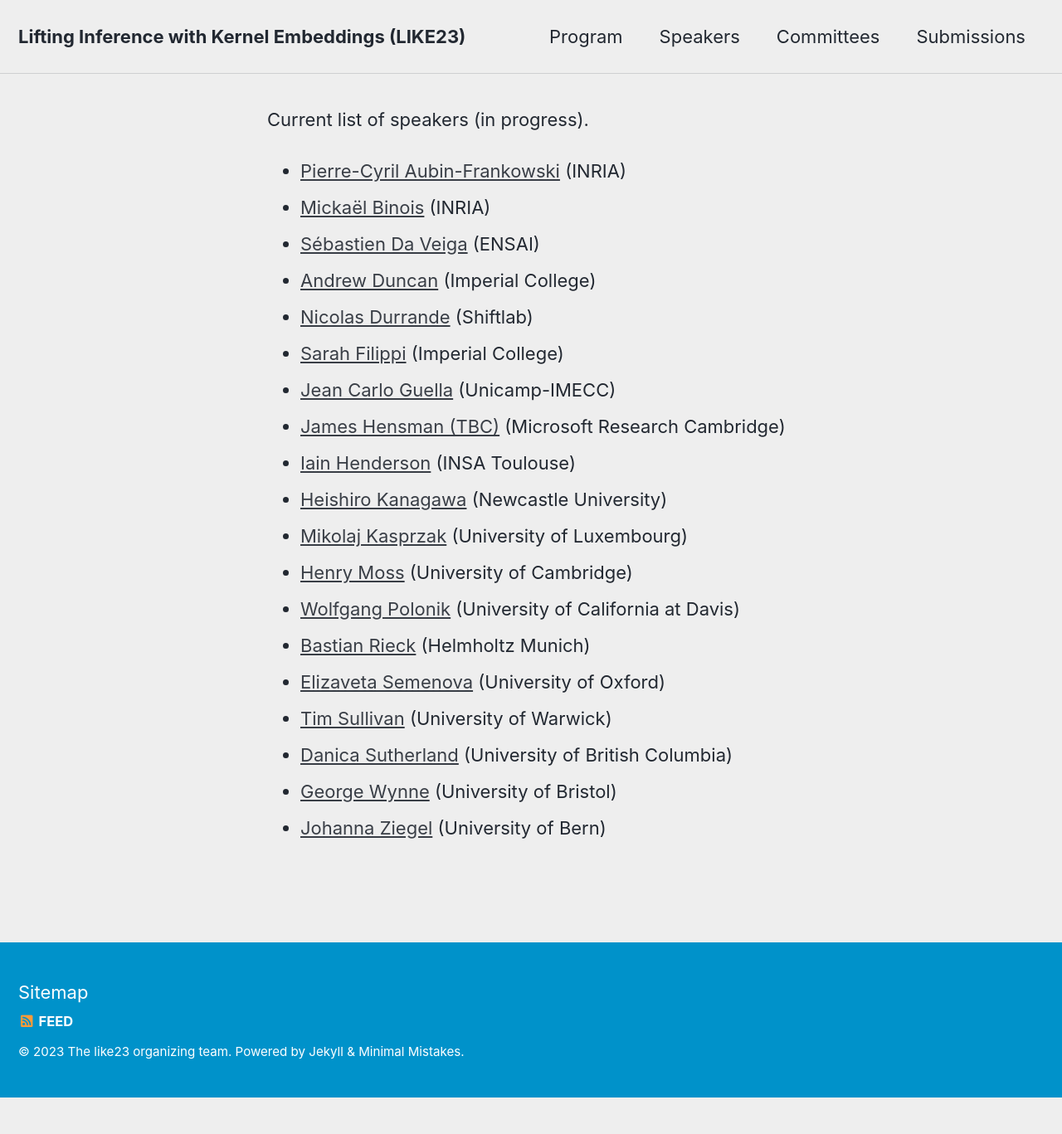
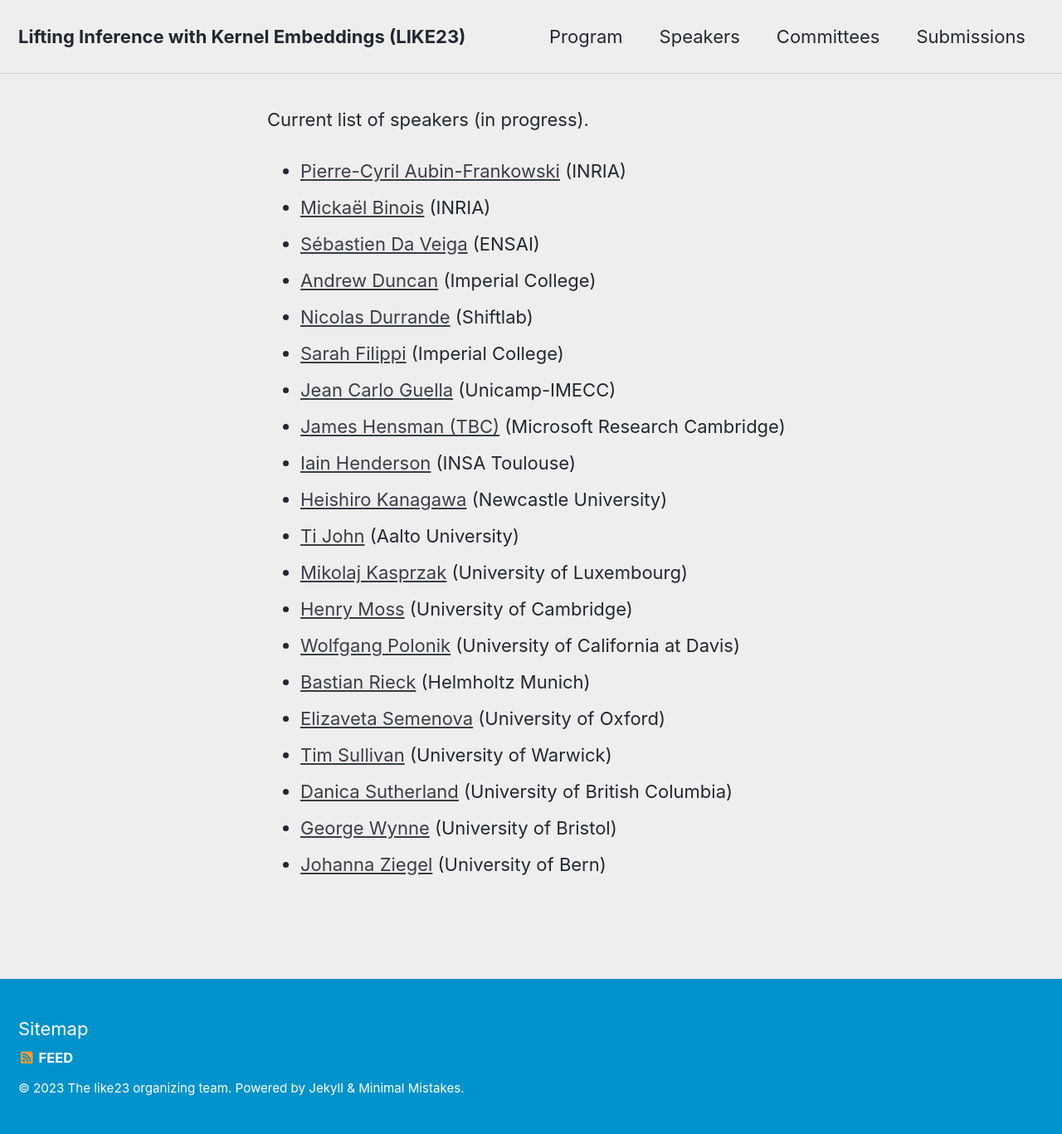
Before and after one commit to LIKE23-Bern/LIKE23-Bern.github.io, a Jekyll site: the page built from _pages/speakers.md, in a window 1280 px wide. Shown: the whole page at 83% size. Built offline with Jekyll 4.4.1, drawn with Linux system fonts in a browser that asks for light colours; cached includes are drawn as plain includes; before the commit the page ends 1323 px from its top, so only the background shows below that.

Commit message:
Update speakers.md

```diff
--- a/_pages/speakers.md
+++ b/_pages/speakers.md
@@ -17,6 +17,7 @@ Current list of speakers (in progress).
   * [James Hensman (TBC)](https://scholar.google.com/citations?user=l8dX3ssAAAAJ&hl=en) (Microsoft Research Cambridge)
   * [Iain Henderson](https://iain-pl-henderson.github.io/i-henders/about) (INSA Toulouse)
   * [Heishiro Kanagawa](https://noukoudashisoup.github.io/) (Newcastle University)
+  * [Ti John](http://www.infinitecuriosity.org/about/) (Aalto University)
   * [Mikolaj Kasprzak](https://www.mikolajkasprzak.com/) (University of Luxembourg)
   * [Henry Moss](https://henrymoss.github.io/) (University of Cambridge)
   * [Wolfgang Polonik](https://www.stat.ucdavis.edu/~polonik/WP-personal-home.html) (University of California at Davis)
```
